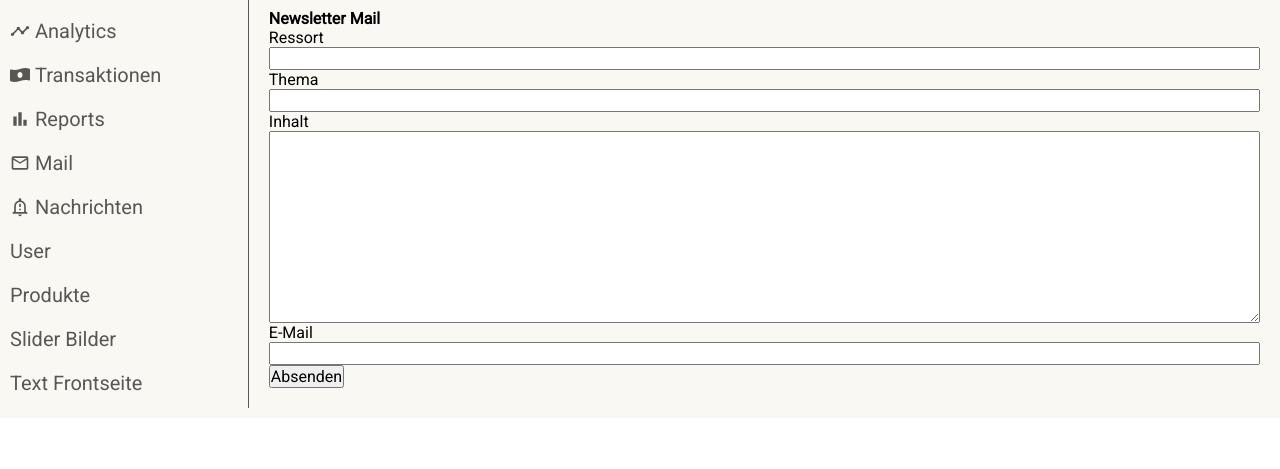
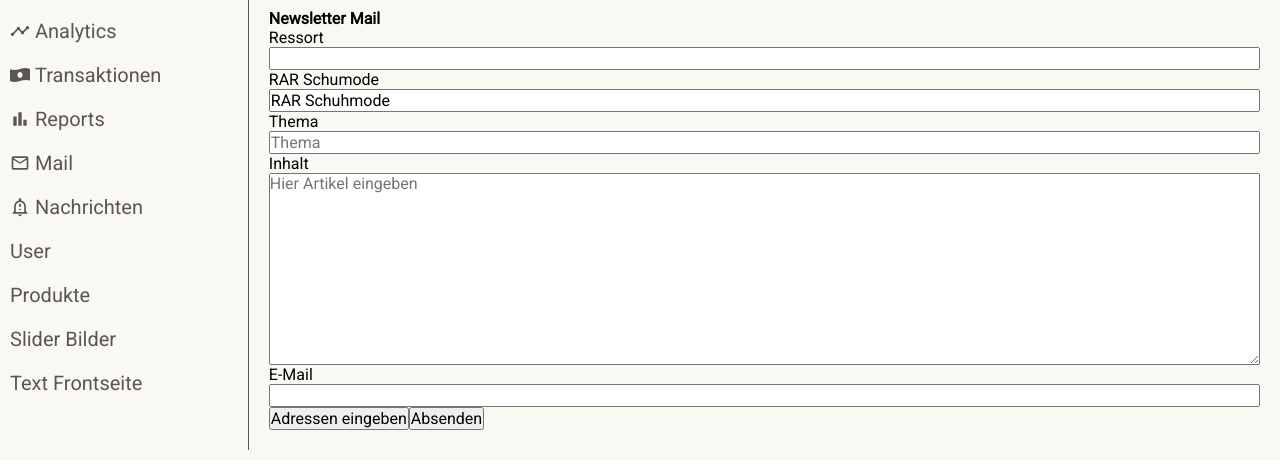
Before and after one commit to Roman-e-prog/webshop-dashboard, a React (Create React App) app: page /mail in a window 1280 px wide. Shown: the part 169-638 px from the top of the page. Built offline with nearby package versions, Linux system fonts and the light colour scheme; no server answers; sample sign-in values are in the browser's storage.

Commit message:
changesfor sending email to useremail

```diff
--- a/src/components/CreateNewsletter.tsx
+++ b/src/components/CreateNewsletter.tsx
@@ -15,6 +15,7 @@ const FormGroup = styled.div`
 `;
 const ButtonWrapper = styled.div``;
 const SendButton = styled.button``;
+
 const CreateNewsletter = (props:{sendEmail:any, newsletterOrders:object[], form:React.MutableRefObject<HTMLFormElement | null>}) => {
     const [newsletterOrderdata, setNewsletterOrderData] = useState<any>([]);
 
@@ -25,10 +26,10 @@ const CreateNewsletter = (props:{sendEmail:any, newsletterOrders:object[], form:
 
     const [formdata, setFormdata] = useState({
         ressort:"",
-        theme:"",
+        subject:"",
         message:"",
     })
-    const {ressort, theme, message} = formdata;
+    const {ressort, subject, message} = formdata;
     const handleChange = (e:React.ChangeEvent<HTMLInputElement | HTMLTextAreaElement>)=>{
         setFormdata((prevState)=>({
             ...prevState,
@@ -52,20 +53,25 @@ const CreateNewsletter = (props:{sendEmail:any, newsletterOrders:object[], form:
                 <label htmlFor='ressort'>Ressort</label>
                 <input type="text" name="ressort" id="ressort" value={ressort} onChange={(e)=>handleChange(e)}/>
             </FormGroup>
+              <FormGroup>
+                <label htmlFor="from_name">RAR Schumode</label>
+                <input type="text" name="from_name" id="from_name" defaultValue="RAR Schuhmode"/>
+            </FormGroup>
             <FormGroup>
-                <label htmlFor='theme'>Thema</label>
-                <input type="text" name="message" id="theme" value={theme}  onChange={(e)=>handleChange(e)}/>
+                <label htmlFor='subject'>Thema</label>
+                <input type="text" name="subject" id="subject" value={subject} placeholder="Thema" onChange={(e)=>handleChange(e)}/>
             </FormGroup>
             <FormGroup>
                 <label htmlFor='message'>Inhalt</label>
-                <textarea cols={10} rows={10} name="message" value={message}  onChange={(e)=>handleChange(e)}></textarea>
+                <textarea cols={10} rows={10} name="message" value={message} placeholder="Hier Artikel eingeben" onChange={(e)=>handleChange(e)}></textarea>
             </FormGroup>
             <FormGroup>
-                <label htmlFor='user_email'>E-Mail</label>
-                <input type="email" name="user_email" id="user_email" defaultValue={mail}/>
+                <label htmlFor='to_mail'>E-Mail</label>
+                <input type="email" name="to_mail" id="mail" defaultValue={mail} title="email"/>
             </FormGroup>
             <ButtonWrapper>
-                <SendButton onClick={handleEmail}>Absenden</SendButton>
+                <button type="button" onClick={handleEmail} title="Email-Adressen setzen">Adressen eingeben</button>
+                <SendButton title="Absenden" >Absenden</SendButton>
             </ButtonWrapper>
         </Form>
       </NewsletterWrapper>
```
